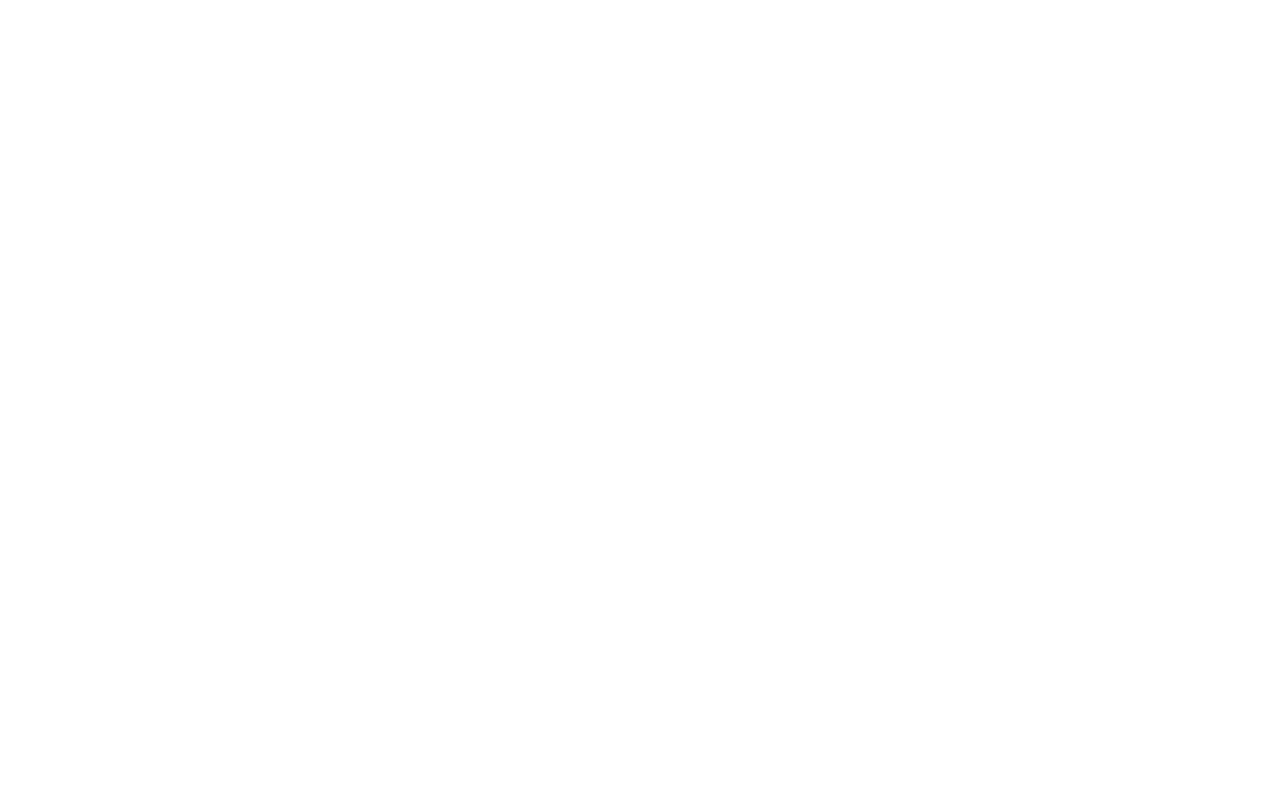
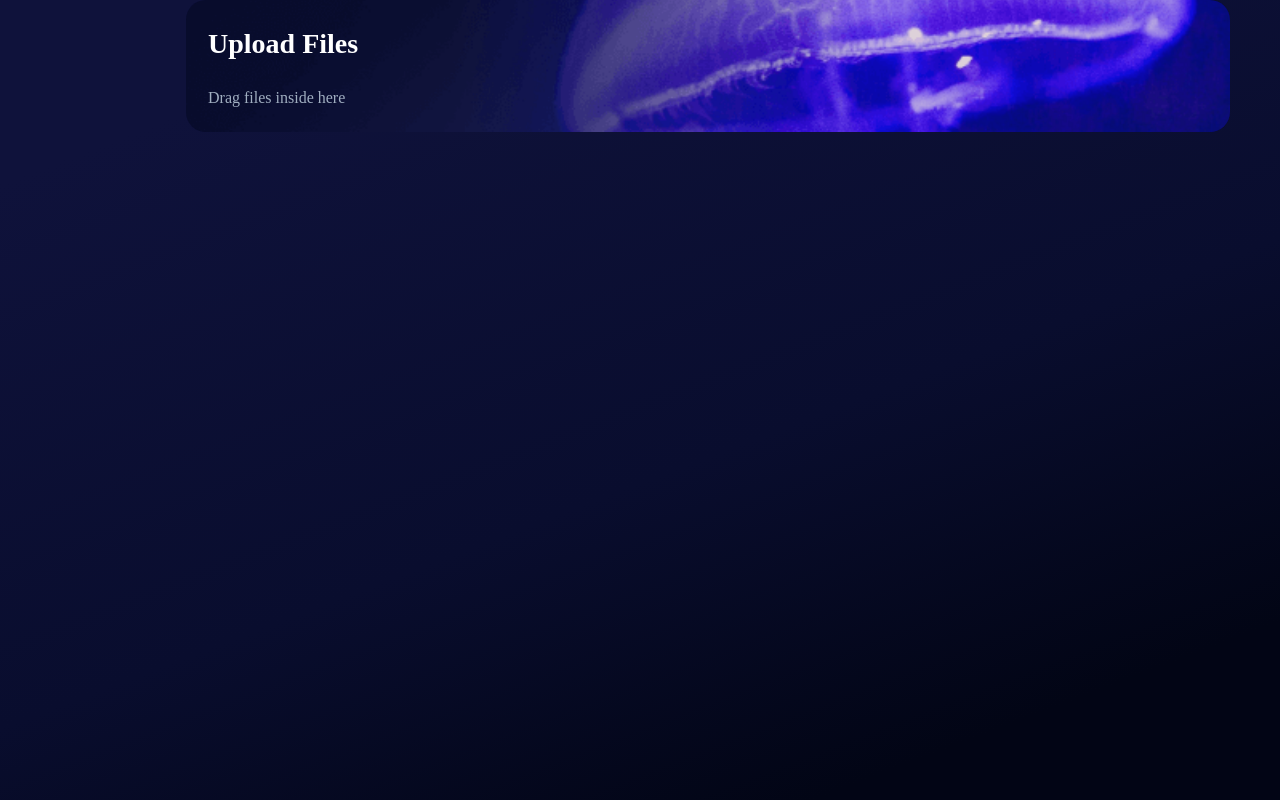
Before and after one commit to SVinternShip/Frontend-Backend, a React (Create React App) app in the folder frontend/assict_front/: page /home/fileupload in a window 1280 px wide. Before the commit this address had no page. Built offline with nearby package versions, Linux system fonts and the light colour scheme.

Commit message:
upload 페이지 추가
개략적 틀
위아래 여백, 파일 받아올 상자 등 추가해야함

```diff
--- a/frontend/assict_front/src/App.js
+++ b/frontend/assict_front/src/App.js
@@ -4,6 +4,7 @@ import NewSignIn from "./views/pages/SignInPage";
 import SignUpPage from "./views/pages/SignUpPage";
 import SignInPage from "./views/pages/SignInPage";
 import TablesPage from "./views/pages/TablesPage";
+import FileUploadPage from "./views/pages/FileUploadPage";
 
 const App = () => {
     return (
@@ -11,6 +12,7 @@ const App = () => {
             <Route path="/home/signup" element={<SignUpPage />} />
             <Route path="/home/signin" element={<SignInPage />} />
             <Route path="/home/tables" element={<TablesPage />} />
+            <Route path="/home/fileupload" element={<FileUploadPage />} />
         </Routes>
     );
 };
--- /dev/null
+++ b/frontend/assict_front/src/components/FileUpload/FileUpload.js
@@ -0,0 +1,79 @@
+import React from "react";
+
+// Chakra imports
+import {
+  Flex,
+  Table,
+  Tbody,
+  Icon,
+  Text,
+  Grid,
+  Th,
+  Thead,
+  Tr,
+  Spacer,
+  SimpleGrid,
+} from "@chakra-ui/react";
+
+import medusa from "../../assets/img/cardimgfree.png";
+// Custom components
+import Card from "../../components/Card/Card.js";
+import CardHeader from "../../components/Card/CardHeader.js";
+import CardBody from "../../components/Card/CardBody.js";
+
+// Table Components
+import TablesProjectRow from "../../components/Tables/TablesProjectRow";
+import TablesTableRow from "../../components/Tables/TablesTableRow";
+import {tablesProjectData, tablesTableData} from "../../variables/general";
+
+function FileUpload() {
+  return (
+    <Flex minH='100vh'
+        h={{ base: "100vh", lg: "fit-content" }}
+        w='100%'
+        maxW='1044px'
+        mx='auto'
+        pt={{ sm: "100px", md: "0px" }}
+        flexDirection='column'
+        me={{ base: "auto", lg: "50px", xl: "auto" }}>
+        <Card
+
+          p='0px'
+          gridArea={{ md: "1 / 1 / 2 / 3", "2xl": "auto" }}
+          bgImage={medusa}
+          bgSize='cover'
+          bgPosition='100%'
+      >
+
+          <CardBody >
+
+              <Flex
+                flexDirection='column'
+
+                p='22px'
+                minW='60%'
+                lineHeight='1.6'>
+                <Text fontSize='sm' color='gray.400' fontWeight='bold'>
+
+                </Text>
+                <Text fontSize='28px' color='#fff' fontWeight='bold' mb='18px'>
+                  Upload Files
+                </Text>
+                <Text
+                  fontSize='md'
+                  color='gray.400'
+                  fontWeight='normal'
+                  mb='auto'>
+                  Drag files inside here
+                </Text>
+              </Flex>
+
+          </CardBody>
+        </Card>
+
+
+    </Flex>
+  );
+}
+
+export default FileUpload;
--- a/frontend/assict_front/src/theme/components/button.js
+++ b/frontend/assict_front/src/theme/components/button.js
@@ -12,7 +12,7 @@ export const buttonStyles = {
           fontWeight: "bold",
           borderRadius: "inherit",
           cursor: "pointer",
-          _hover: "none",
+
           _active: {
             bg: "transparent",
             transform: "none",
@@ -56,7 +56,7 @@ export const buttonStyles = {
           boxShadow: "none",
         },
         _active: "none",
-        _focus: "none",
+
       },
     },
   },
--- /dev/null
+++ b/frontend/assict_front/src/views/pages/FileUploadPage.js
@@ -0,0 +1,25 @@
+
+
+import React from "react";
+import {Box, ChakraProvider, Portal} from "@chakra-ui/react";
+import theme from "../../theme/themeAuth";
+import AuthNavbar from "../../components/Navbars/AuthNavbar";
+import FileUpload from "../../components/FileUpload/FileUpload";
+
+function FileUploadPage(){
+    const navRef = React.useRef();
+    const wrapper = React.createRef();
+    return(
+        <ChakraProvider theme={theme} resetCss={false} w='100%'>
+            <Box ref={navRef} w='100%'>
+                <Box w='100%'>
+                    <Box ref={wrapper} w='100%'>
+                        <FileUpload/>
+                    </Box>
+                </Box>
+            </Box>
+        </ChakraProvider>
+    );
+}
+
+export default FileUploadPage;
```
Also changed, not shown: frontend/assict_front/src/components/Navbars/SearchBar/SearchBar.js (added, +63 -0 lines).
